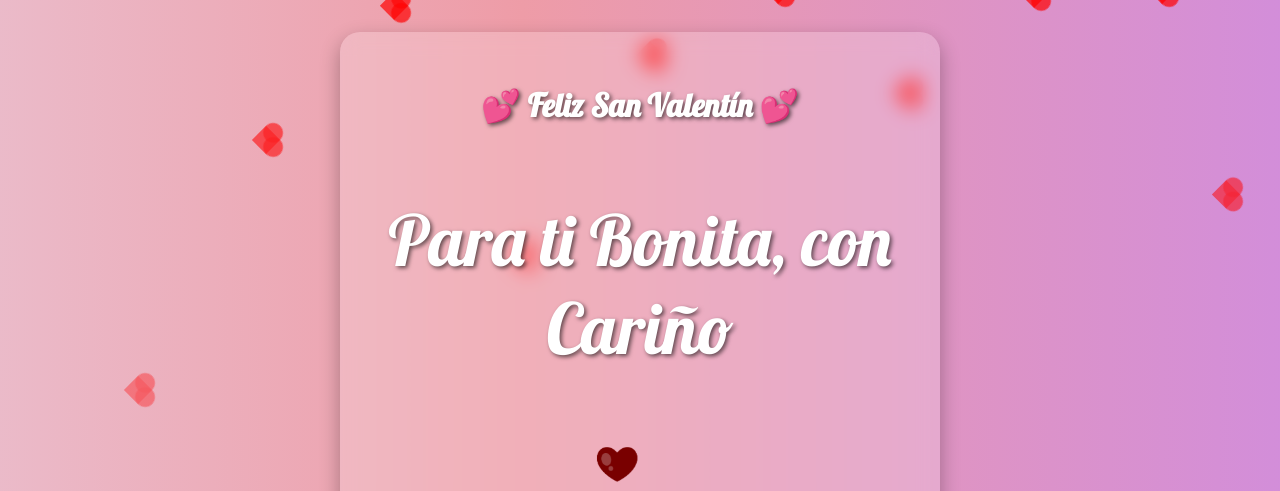
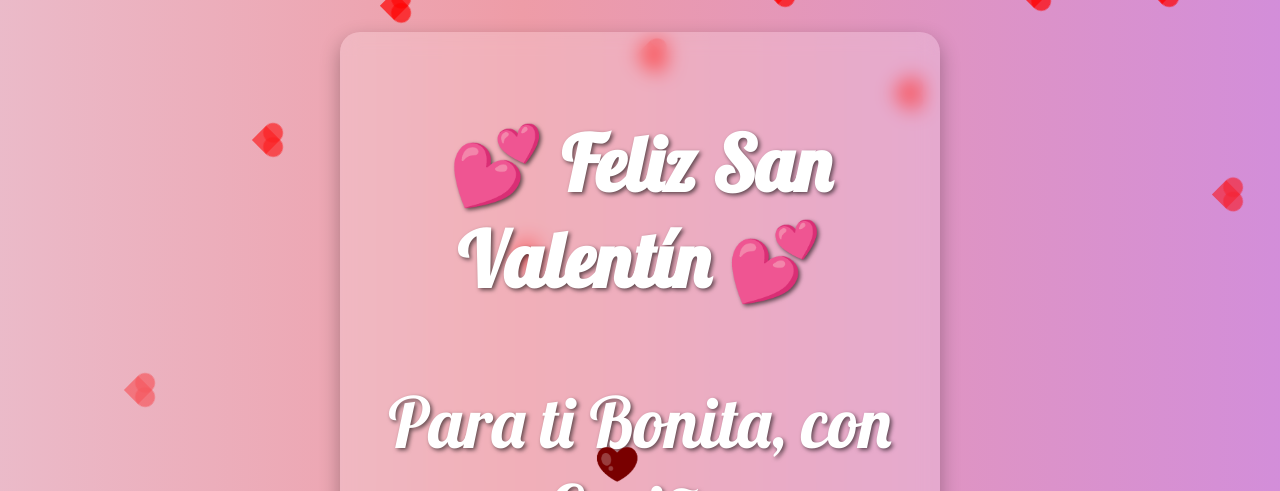
Before and after one commit to Bjosue95/Bjosue95.Github.hn, a plain HTML site: page index.html in a window 1280 px wide. Shown: the top 491 px of the page. Drawn offline with nearby package versions, Linux system fonts and the light colour scheme.

Commit message:
Update index.html

```diff
--- a/index.html
+++ b/index.html
@@ -55,7 +55,7 @@
       }
 
       h1 {
-        font-size: 6 vw; /* escala con pantalla */
+        font-size: 6vw; /* escala con pantalla */
         margin-bottom: 0.1em;
         color: #fff;
         text-shadow: 2px 2px 4px rgba(0, 0, 0, 0.6);
```
